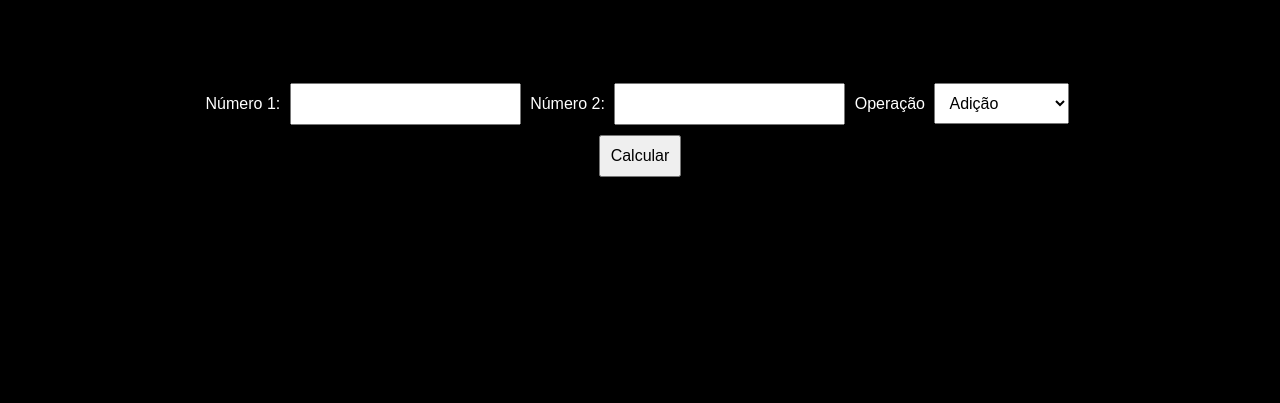
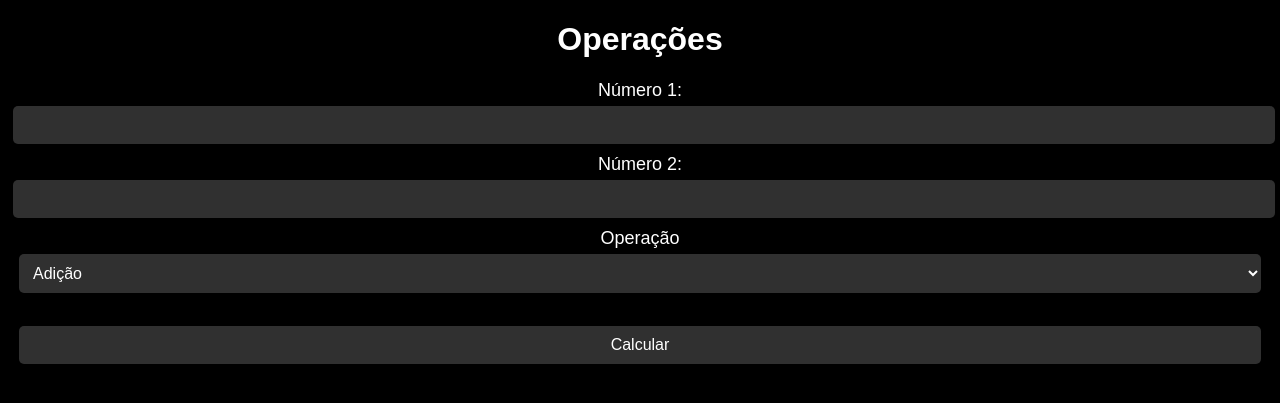
Before and after one commit to LEGENDARY1209/Programa-de-opera--es, a PHP site: page / in a window 1280 px wide. Shown: the top 403 px of the page. Run offline with PHP 8.4, Linux system fonts and the light colour scheme.

Commit message:
commited

```diff
--- a/index.php
+++ b/index.php
@@ -41,6 +41,7 @@
         <title>Programa de operações</title>
         <meta name='viewport' content='width=device-width, initial-scale=1'>
         <link rel='stylesheet' type='text/css' media='screen' href='style.css'>
+        <h1><tittle>Operações</tittle></h1>
         <script src='main.js'></script>
         <style>
             input,select{padding :10px; margin: 5px;}
@@ -52,6 +53,7 @@
             <label>Número 1: <input type="text" name="txtNumero1"/></label>
             <label>Número 2: <input type="text" name="txtNumero2"/></label>
             <label>
+
                 Operação
                 <select name="slOperacao">
                     <option value="+">Adição</option>
--- a/style.css
+++ b/style.css
@@ -1,18 +1,58 @@
+/* style.css */
+
 body {
-    background-color: black;
-    color: white;
+    background-color: rgb(0, 0, 0);
+    color: rgb(255, 255, 255);
     font-family: Arial, sans-serif;
     text-align: center;
-    padding: 50px;
+}
+
+.container {
+    max-width: 400px;
+    margin: 0 auto;
+    padding: 20px;
+    background-color: rgba(0, 0, 0, 0.8);
+    border-radius: 10px;
+    box-shadow: 0 0 10px rgba(0, 0, 0, 0.5);
+}
+
+form {
+    margin-top: 20px;
+}
+
+label {
+    display: block;
+    margin-bottom: 5px;
+    font-size: 18px;
 }
 
 input, select {
+    width: calc(100% - 22px);
     padding: 10px;
-    margin: 5px;
     font-size: 16px;
+    border: none;
+    background-color: rgb(48, 48, 48);
+    color: rgb(255, 255, 255);
+    margin-bottom: 10px;
+    border-radius: 5px;
 }
 
-h1 {
+button {
+    padding: 10px 20px;
+    font-size: 16px;
+    background-color: rgb(0, 123, 255);
+    color: white;
+    border: none;
+    border-radius: 5px;
+    cursor: pointer;
+    transition: background-color 0.3s;
+}
+
+button:hover {
+    background-color: rgb(0, 103, 215);
+}
+
+.result {
     font-size: 24px;
-    margin-bottom: 20px;
+    margin-top: 20px;
 }
```
